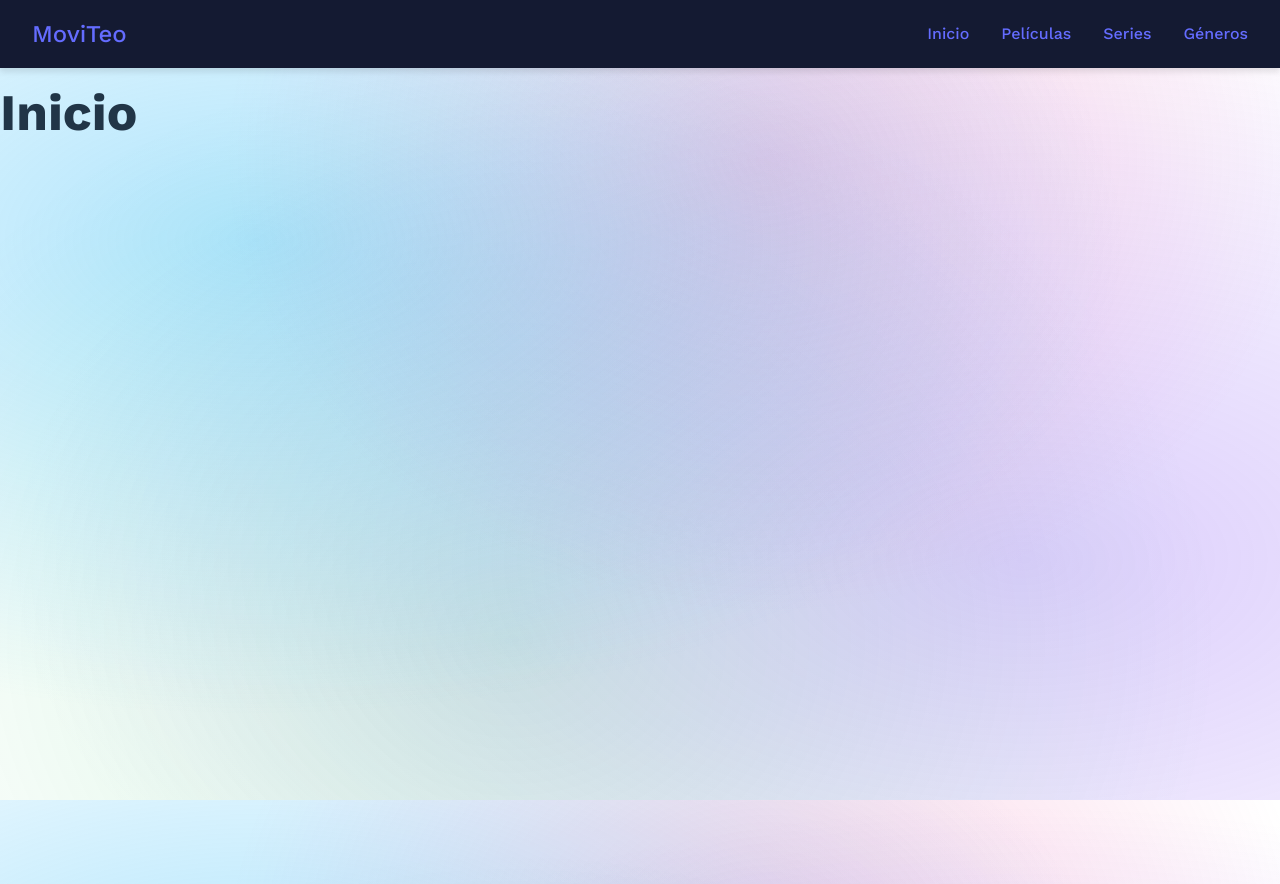
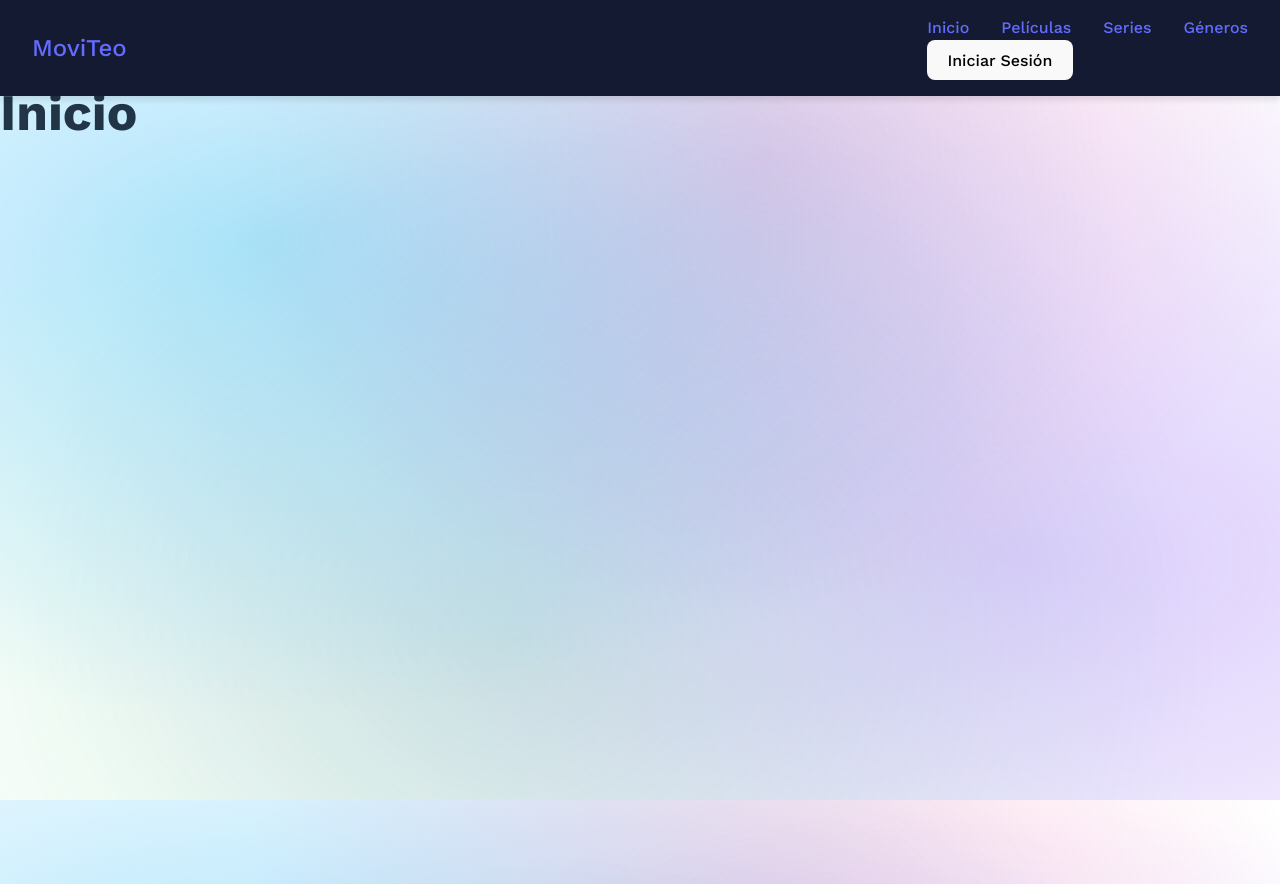
Before and after one commit to EdiTeo/proyectMovie, a React (Vite) app: page / in a window 1280 px wide. Built offline with nearby package versions, Linux system fonts and the light colour scheme.

Commit message:
feat: agregando el boton de inicio de sesion

```diff
--- a/src/componente/Menu.jsx
+++ b/src/componente/Menu.jsx
@@ -27,6 +27,11 @@ export function  Menu(){
                                     )
                                 )}
                             </div>
+                            <div className="iniciarsesion">
+                                <button className="iniciar-sesion">
+                                    Iniciar Sesión
+                                </button>
+                            </div>
                        </div>
 
                 </nav>
```
Lines whose indentation alone changed are shown as unchanged.
